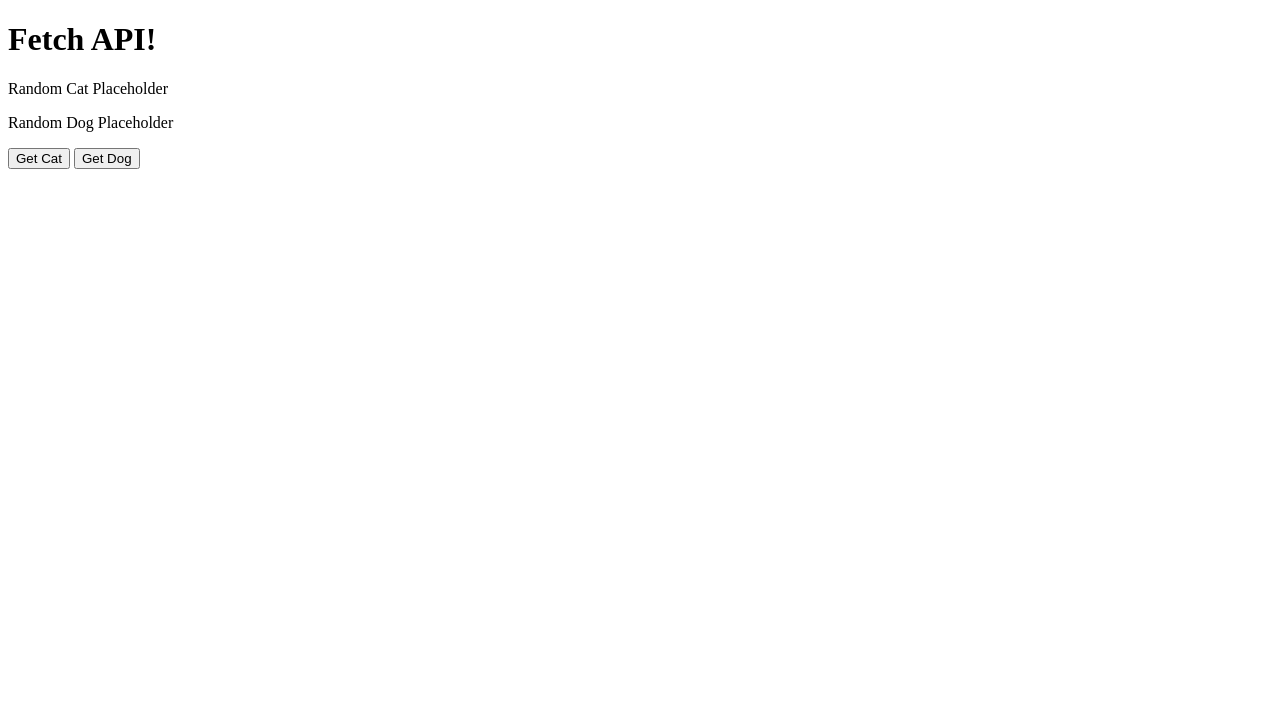
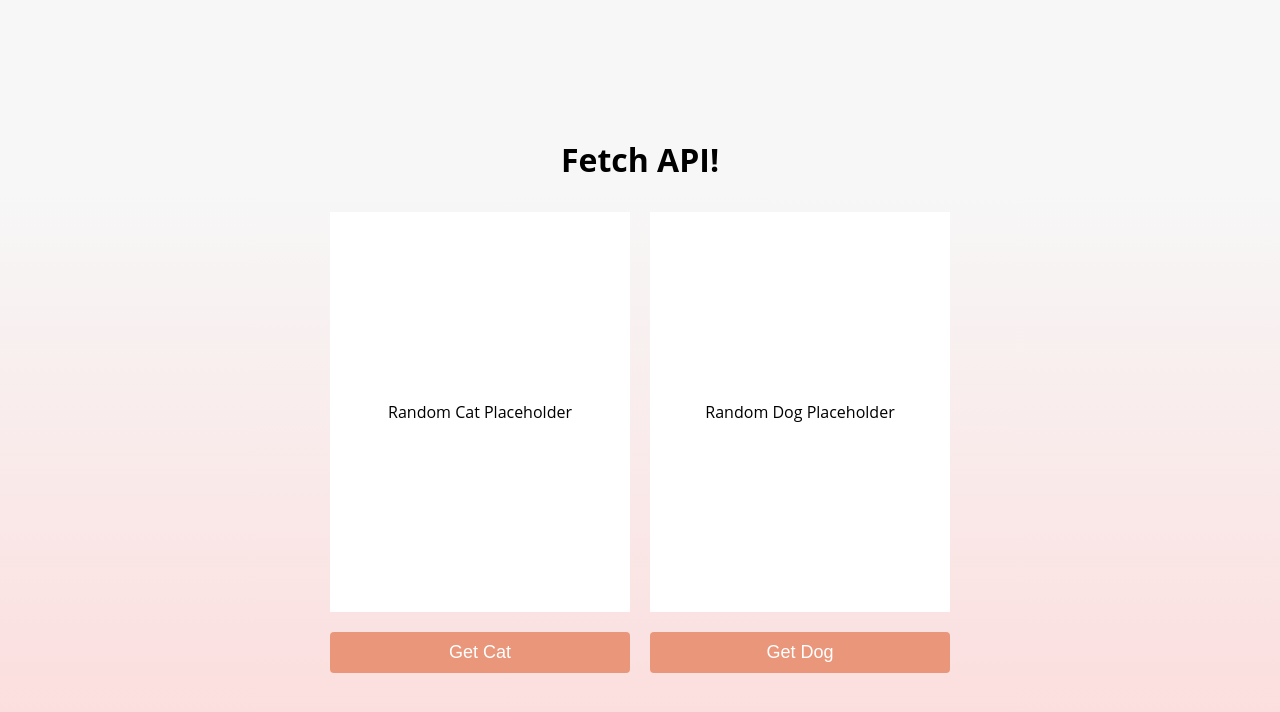
Before and after one commit to tramirez30/Fetch-API, a plain HTML site: page index.html in a window 1280 px wide. Drawn offline with Linux system fonts and the light colour scheme.

Commit message:
Styling CSS

```diff
--- a/index.html
+++ b/index.html
@@ -11,10 +11,10 @@
     <h1>Fetch API!</h1>
 
     <div class="results">
-        <div  id="cat-result" class="results">
+        <div  id="cat-result" class="result">
             <p>Random Cat Placeholder</p>
         </div>
-        <div id="dog-result" class="results">
+        <div id="dog-result" class="result">
             <p>Random Dog Placeholder</p>
         </div>
     </div>
--- a/style.css
+++ b/style.css
@@ -0,0 +1,59 @@
+@import url('https://fonts.googleapis.com/css?family-Open_Sans&display=swap');
+
+body {
+    background-image: linear-gradient(180deg, rgba(247,247,247,1) 23.8%, rgba(252,221,221,1) 92%);
+    font-family: 'Open Sans', sans-serif;
+    display: flex;
+    align-items: center;
+    justify-content: center;
+    flex-direction: column;
+    height: 100vh;
+    margin: 0;
+}
+
+.results {
+    display: flex;
+    align-items: center;
+    justify-content: center;
+}
+
+.result {
+    background-color: #fff;
+    display: flex;
+    align-items: center;
+    justify-content: center;
+    margin: 10px;
+    height: 400px;
+    width: 300px;
+}
+
+.result img {
+    object-fit: cover;
+    height: 100%;
+    width: 100%;
+}
+
+.buttons {
+    display: flex;
+    align-items: center;
+    justify-content: center;
+}
+
+button {
+    background-color: darksalmon;
+    border: 0;
+    border-radius: 4px;
+    color: #fff;
+    font-size: 18px;
+    padding: 10px;
+    margin: 10px;
+    width: 300px;
+}
+
+button:active {
+    transform: scale(0.98);
+}
+
+button:focus {
+    outline: none;
+}
```
